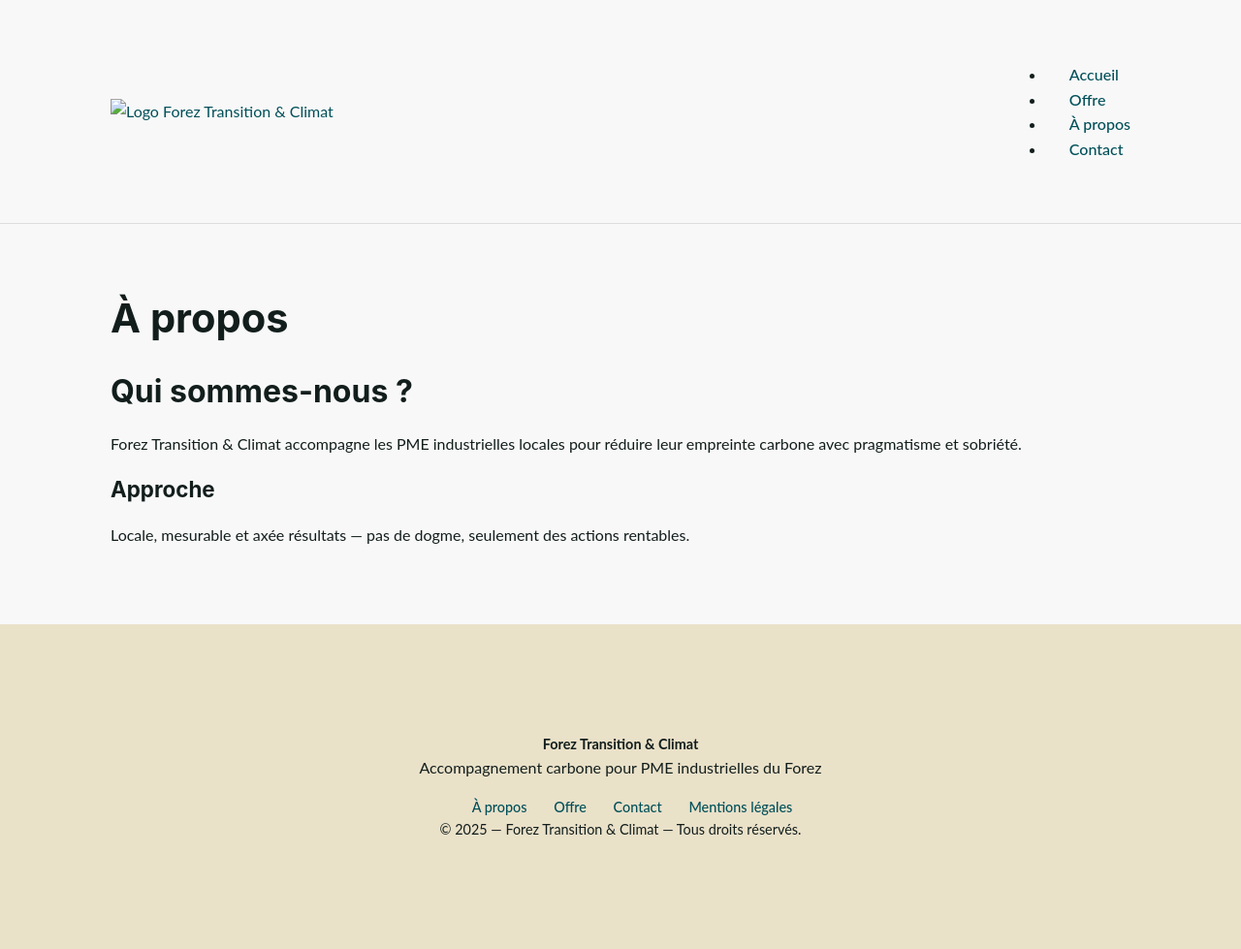
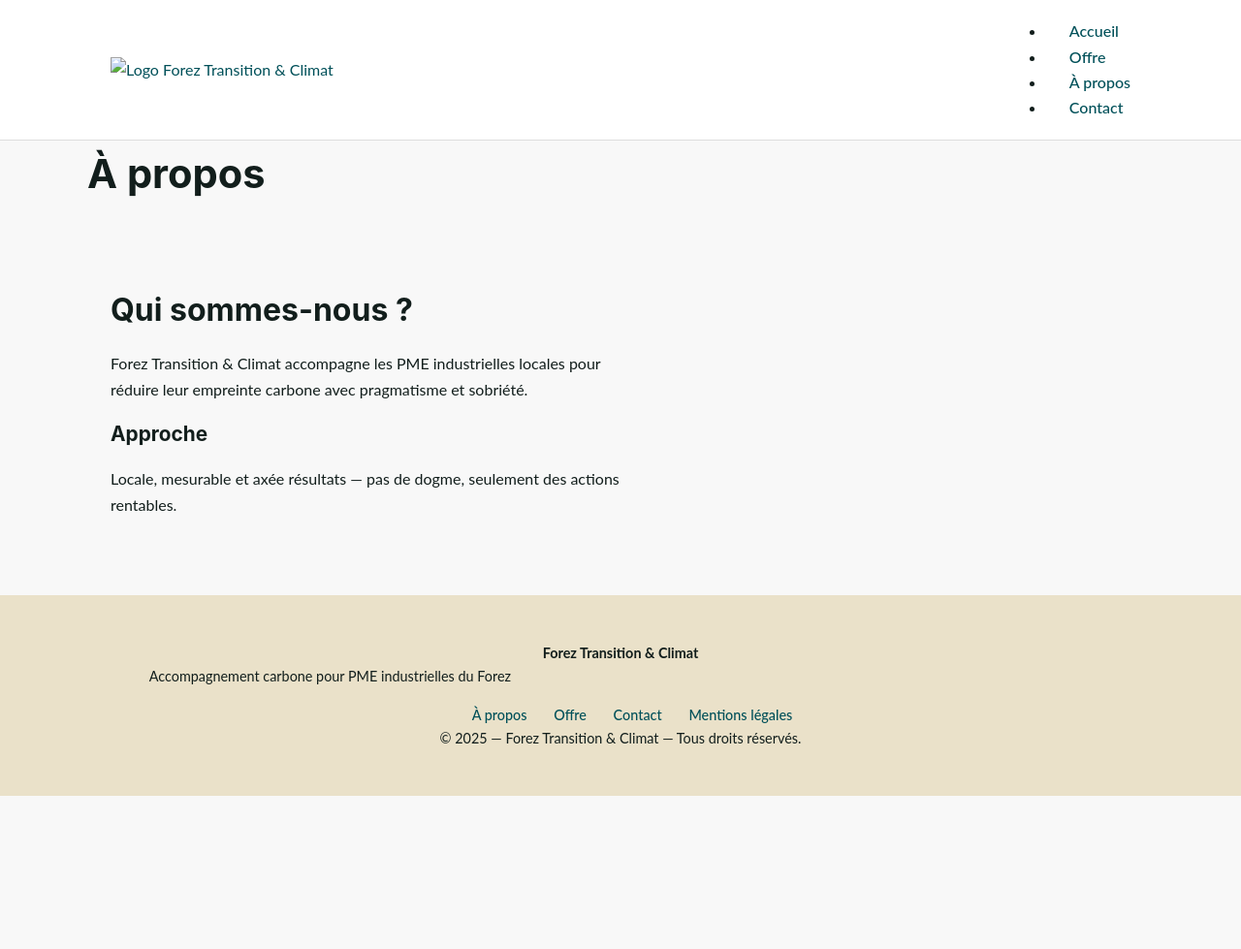
Before and after one commit to Alex-JULIEN/forez-transition, a Jekyll site: the page built from about.md, in a window 1280 px wide. Shown: the whole page at 97% size. Built offline with Jekyll 4.4.1, drawn with Linux system fonts in a browser that asks for light colours; after the commit the page ends 900 px from its top, so only the background shows below that.

Commit message:
Refactor CSS variables and styles for consistency

```diff
--- a/assets/css/styles.css
+++ b/assets/css/styles.css
@@ -1,63 +1,74 @@
-* { margin: 0; padding: 0; box-sizing: border-box; }
+* { box-sizing: border-box; margin: 0; padding: 0; }
 
 :root {
-  --green: #005059;
-  --bordeaux: #76162F;
-  --ocre: #CC9E00;
-  --text: #121E1C;
-  --bg-light: #F8F8F8;
-  --bg-beige: #EAE1C9;
-  --max-width: 1100px;
+  --green:#005059;
+  --bordeaux:#76162F;
+  --ocre:#CC9E00;
+  --text:#121E1C;
+  --bg:#F8F8F8;
+  --beige:#EAE1C9;
+  --max:1100px;
 }
 
 body {
   font-family: Lato, Roboto, sans-serif;
-  background: var(--bg-light);
+  background: var(--bg);
   color: var(--text);
-  line-height: 1.6;
+  line-height: 1.65;
 }
 
-h1, h2, h3 {
+h1,h2,h3 {
   font-family: Montserrat, Inter, sans-serif;
   margin-bottom: 1rem;
 }
 
 h1 { font-size: 2.6rem; }
 h2 { font-size: 2rem; }
-h3 { font-size: 1.4rem; }
+h3 { font-size: 1.3rem; }
 
-p { margin-bottom: 1rem; font-size: 1rem; }
+p { margin-bottom: 1rem; max-width: 60ch; }
 
 a { color: var(--green); text-decoration: none; }
 
 header {
   border-bottom: 1px solid #ddd;
+  background: #fff;
 }
 
 .header-inner {
-  max-width: var(--max-width);
+  max-width: var(--max);
   margin: auto;
-  padding: 1rem 1.5rem;
+  padding: 1.2rem 1.5rem;
   display: flex;
   justify-content: space-between;
   align-items: center;
 }
 
-nav a { margin-left: 1.5rem; font-weight: 500; }
+.header-inner img {
+  height: 42px;
+}
 
-.container {
-  max-width: var(--max-width);
-  margin: auto;
+nav a {
+  margin-left: 1.5rem;
+  font-weight: 500;
+}
+
+section {
   padding: 4rem 1.5rem;
 }
 
-.section-beige { background: var(--bg-beige); }
+.container {
+  max-width: var(--max);
+  margin: auto;
+}
 
-.section-center { text-align: center; }
+.section-beige { background: var(--beige); }
+
+.center { text-align: center; }
 
 .grid-3 {
   display: grid;
-  grid-template-columns: repeat(auto-fit, minmax(280px, 1fr));
+  grid-template-columns: repeat(auto-fit,minmax(260px,1fr));
   gap: 2rem;
 }
 
@@ -69,11 +80,16 @@
 
 .offer h3 { color: var(--green); }
 
+.offer ul {
+  margin: 1rem 0;
+  padding-left: 1.2rem;
+}
+
 .btn {
   display: inline-block;
   padding: 0.7rem 1.4rem;
+  font-weight: 500;
   margin-top: 1rem;
-  font-weight: 500;
 }
 
 .btn-primary {
@@ -82,13 +98,17 @@
 }
 
 footer {
-  background: var(--bg-beige);
+  background: var(--beige);
+  padding: 3rem 1.5rem;
   text-align: center;
-  padding: 3rem 1.5rem;
   font-size: 0.9rem;
 }
 
-@media (max-width: 768px) {
-  h1 { font-size: 2.1rem; }
-  h2 { font-size: 1.7rem; }
+footer strong {
+  font-family: Montserrat, sans-serif;
 }
+
+@media(max-width:768px){
+  h1{font-size:2.1rem;}
+  h2{font-size:1.7rem;}
+}
```
